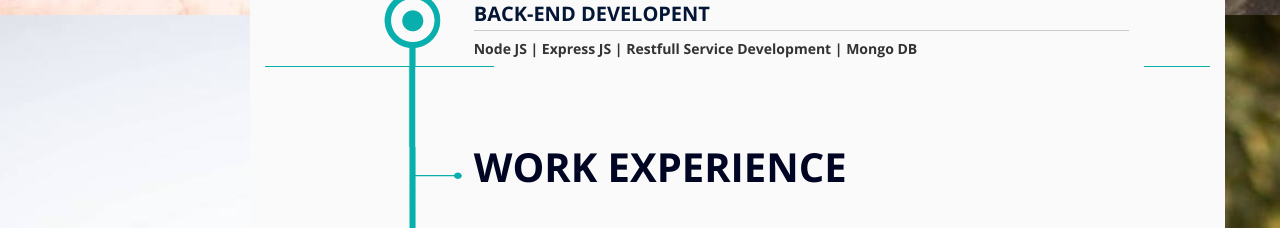
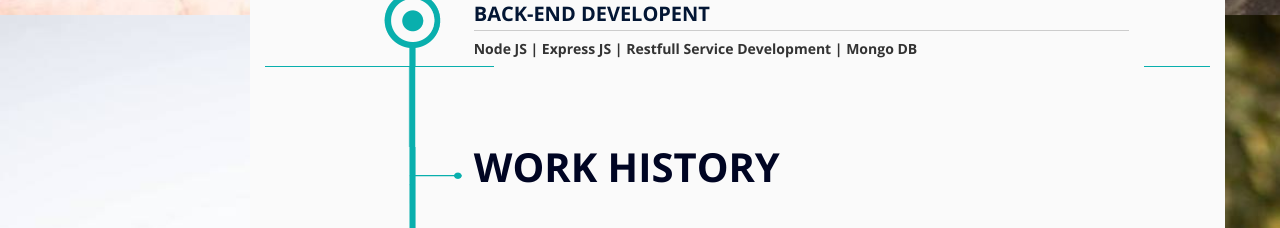
Before and after one commit to developer388/Portfolio, a website: page public/index.html in a window 1280 px wide. Shown: the part 1265-1493 px from the top of the page. Drawn offline with nearby package versions, Linux system fonts and the light colour scheme.

Commit message:
work history

```diff
--- a/public/index.html
+++ b/public/index.html
@@ -390,7 +390,7 @@ I’m a web developer living in Gurgaon, Haryana, India. I spend my days with my
               <!-- Item Content -->
               <div class="col-md-8 content-wrap bg1">
                 <!-- Section title -->
-                <h2 class="section-title">Work Experience</h2>
+                <h2 class="section-title">Work History</h2>
                 <!-- /Section title -->
               </div>
               <!-- /Item Content -->
```
